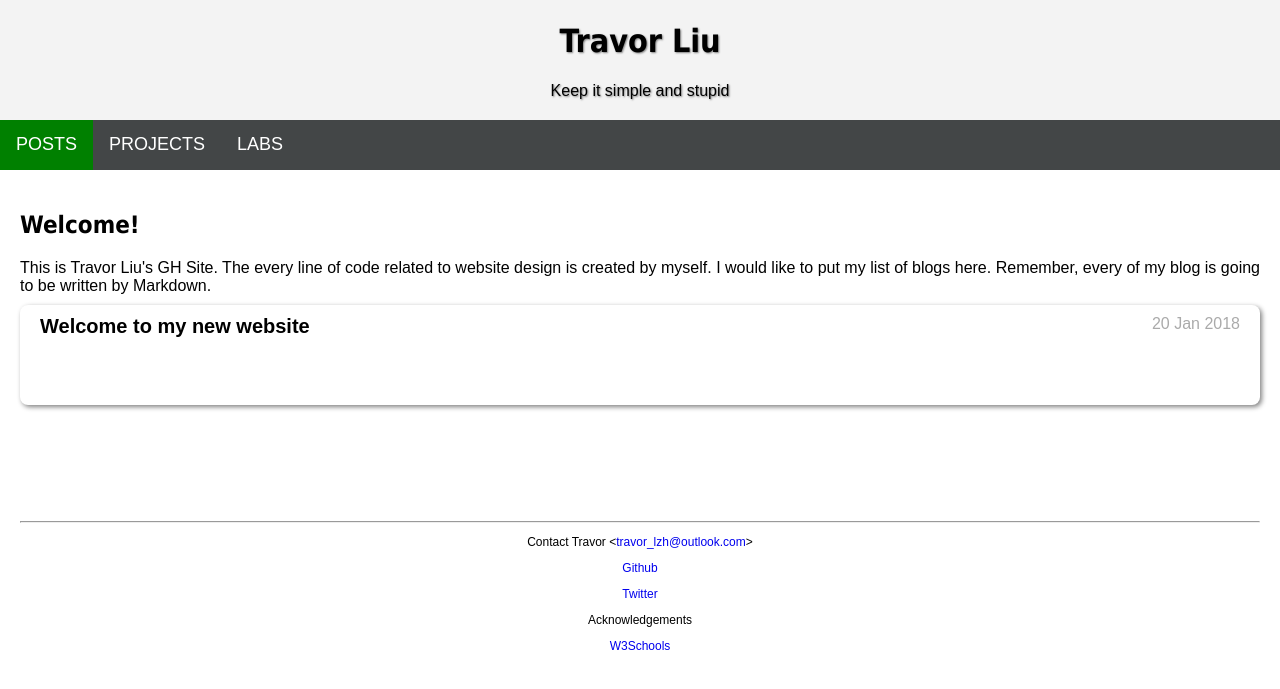
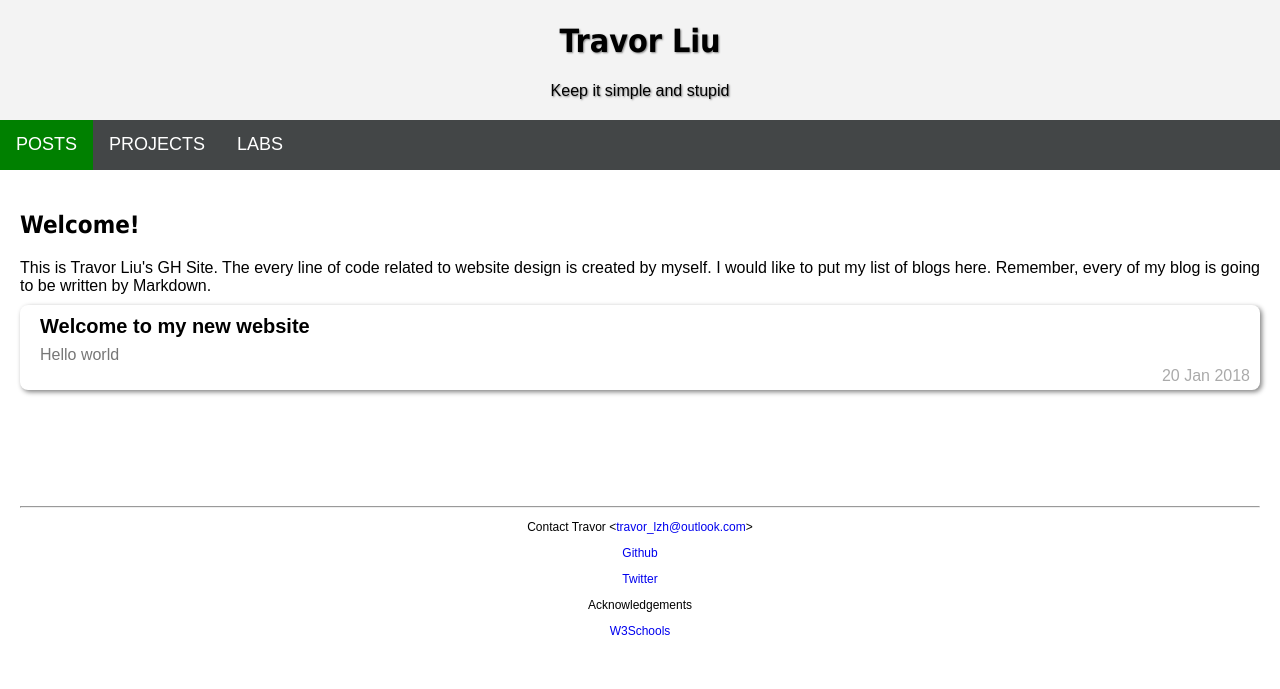
Before and after one commit to TravorLZH/travorlzh.github.io-old, a Jekyll site: the page built from home.html, in a window 1280 px wide. Shown: the top 689 px of the page. Built offline with Jekyll 4.4.1, drawn with Linux system fonts in a browser that asks for light colours; grey boxes are pictures that could not be loaded.

Commit message:
Improved stuff

````diff
--- a/_layouts/modern.html
+++ b/_layouts/modern.html
@@ -38,7 +38,7 @@
 				<h2 class="tit">Travor Liu</h2>
 			</div>
 			<div id="sidenav">
-				<a href="/home.html" onclick="menu_close()">HOME</a>
+				<a href="/home.html" onclick="menu_close()">POSTS</a>
 				<a href="/projects.html" onclick="menu_close()">PROJECTS</a>
 				<a href="/labs.html" onclick="menu_close()">LABS</a>
 			</div>
--- a/_layouts/post.html
+++ b/_layouts/post.html
@@ -1,5 +1,6 @@
 ---
 layout: modern
+des: hello
 ---
 <link rel="stylesheet" href="/assets/css/post_content.css"/>
 <link rel="stylesheet" href="/assets/css/syntax.css"/>
--- a/_posts/2018-01-20-Welcome.md
+++ b/_posts/2018-01-20-Welcome.md
@@ -1,11 +1,14 @@
 ---
 layout: post
 nav: 0
+des: Hello world
 title: Welcome to my new website
 ---
+Hello world
+
 So, this is the first post I created
 
-```cpp
+{% highlight c %}
 #include <stdio.h>
 
 int main(void){
@@ -13,4 +16,4 @@ int main(void){
 	return 0;
 }
 
-```
+{% endhighlight %}
--- a/assets/css/post.css
+++ b/assets/css/post.css
@@ -1,10 +1,11 @@
 .article{
 	display: block;
 	background-color: #FFFFFF;
+	position: relative;
 	border-radius: 8px;
-	height: 100px;
 	padding: 10px 20px;
 	margin-top: 10px;
+	width: 100%;
 	box-shadow: 2px 2px 5px gray;
 }
 .article a{
@@ -17,7 +18,13 @@
 .article a:hover{
 	text-decoration: underline;
 }
+.article p{
+	margin-top: 8px;
+	color: #777777;
+}
 .article #date{
-	float: right;
+	position: absolute;
+	right: 10px;
+	bottom: 5px;
 	color: #AAAAAA;
 }
--- a/home.html
+++ b/home.html
@@ -8,6 +8,8 @@ nav: 0
 This is Travor Liu's GH Site. The every line of code related to website design is created by myself. I would like to put my list of blogs here. Remember, every of my blog is going to be written by Markdown.
 {% for post in site.posts %}
 	<div class="article">
-		<a href="{{ post.url }}">{{ post.title }}</a><span id="date">{{ post.date | date_to_string }}</span>
+		<a href="{{ post.url }}">{{ post.title }}</a>
+		<p>{{post.des}}</p>
+		<span id="date">{{ post.date | date_to_string }}</span>
 	</div>
 {% endfor %}
````
